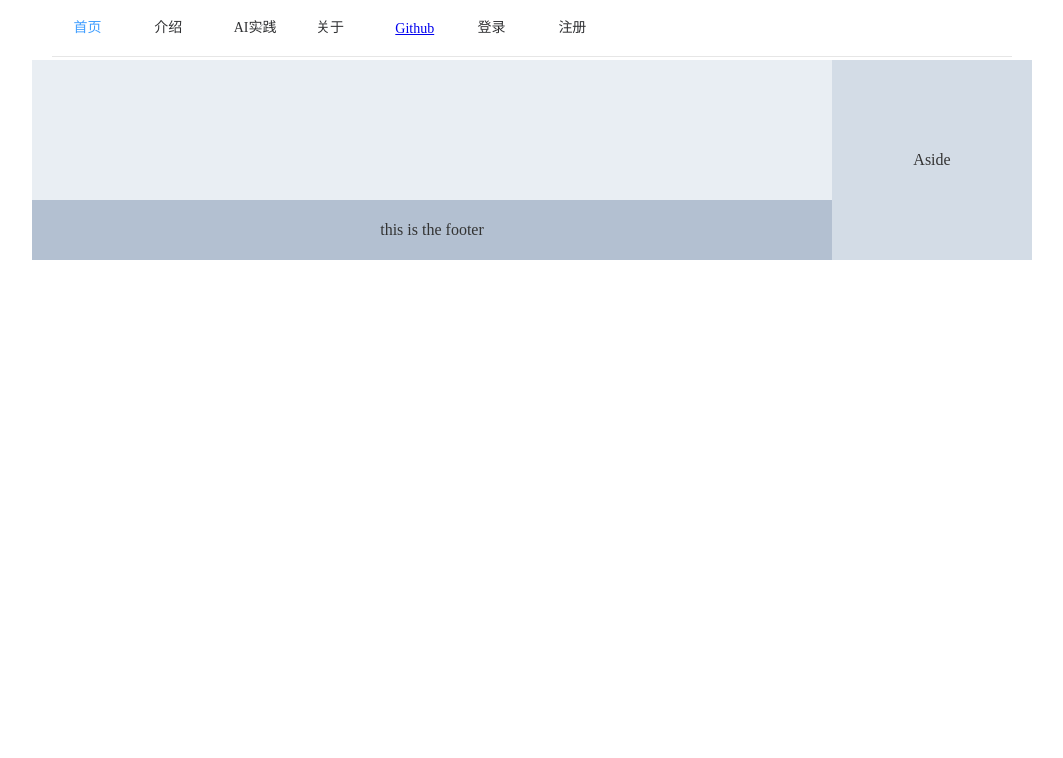
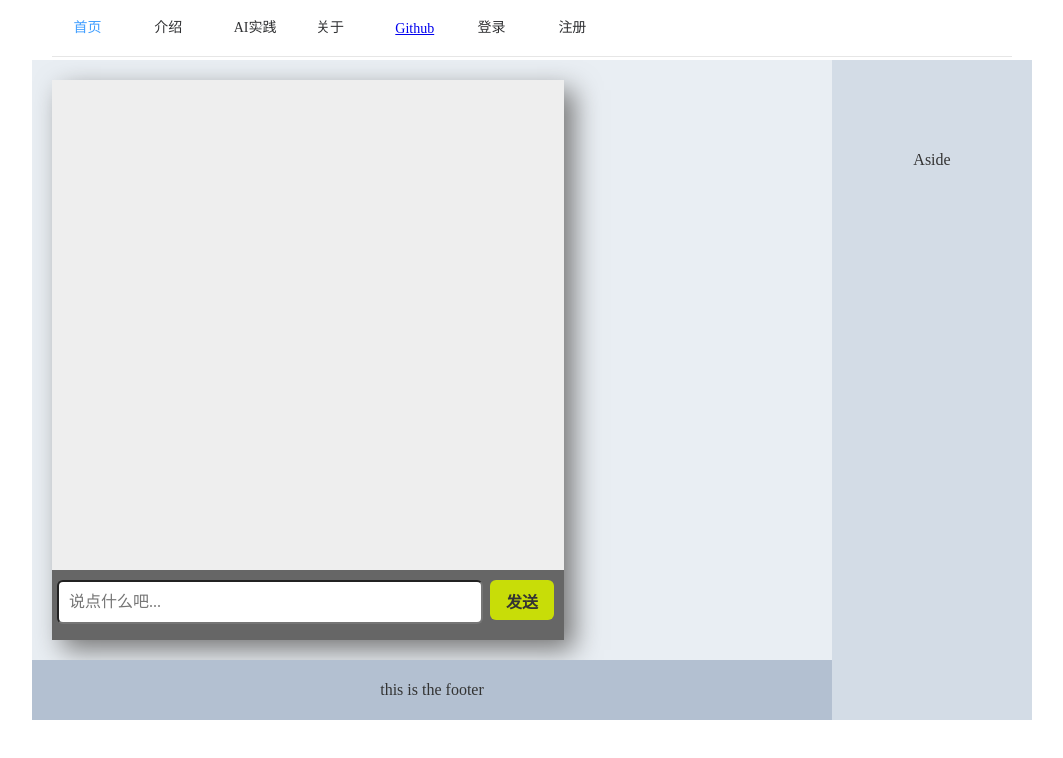
Before and after one commit to panpaul/zerocup, a Nuxt app in the folder frontend/: page /robot in a window 1280 px wide. Shown: the top 758 px of the page, without its empty margins (108-1171 px from the left). Built offline with nearby package versions, Linux system fonts and the light colour scheme.

Commit message:
add robot demo

```diff
--- a/frontend/package.json
+++ b/frontend/package.json
@@ -18,7 +18,8 @@
     "nuxt": "^2.0.0",
     "vue": "latest",
     "vuex": "^3.1.1",
-    "vuex-persistedstate": "^2.5.4"
+	"vuex-persistedstate": "^2.5.4",
+	"jquery": "^3.4.1"
   },
   "devDependencies": {}
 }
--- /dev/null
+++ b/frontend/pages/robot.vue
@@ -0,0 +1,135 @@
+<template>
+    <div id="container">
+        <ul class="content" ref="charView">
+            <li v-for="(item, index) in messageList" :key="index">
+                <span :class="'span'+(item.myself?'right':'left')">{{item.message}}</span>
+            </li>
+        </ul>
+        <div class="footer">
+            <input id="text" type="text" v-model.trim="inputValue" @keyup.enter='chat' placeholder="说点什么吧...">
+            <span id="btn" @click="btn2()">发送</span>
+        </div>
+    </div>
+</template>
+
+<script>
+import $ from 'jquery'
+var content  = $(".content")
+
+export default{
+
+    name:'robot',
+    data() {
+        return {
+             //输入的内容,事先约定好的
+            inputValue: '',
+            //聊天的数组内容
+            messageList: []
+        }
+    },
+    methods: {
+            btn2(){
+                this.messageList.push({
+                    message: this.inputValue,
+                    myself: true
+                })
+                $.ajax({
+                    url: 'http://www.tuling123.com/openapi/api',
+                    type: 'post',
+                    data: {
+                        key: '',//apikey
+                        info: this.inputValue
+                    },
+                    success: (data) => {
+                        this.messageList.push({
+                            message: data.text,
+                            myself: false
+                        });
+
+                    }
+                })
+                this.inputValue=""
+            }
+         },
+         mounted() {
+             this.box=this.$refs.charView;
+         },
+}
+</script>
+<style scoped="">
+     * {
+            margin: 0;
+            padding: 0;
+            list-style: none;
+            font-family: '微软雅黑'
+        }
+        #container {
+            width: 40vw;
+            height: 70vh;
+            background: #eee;
+            position: relative;
+            box-shadow: 10px 10px 25px #777;
+        }
+        .footer {
+            width: 40vw;
+            height: 70px;
+            background: #666;
+            position: absolute;
+            bottom: 0;
+            overflow: hidden;
+
+        }
+        .footer input {
+            margin-top: 10px;
+            width: 33vw;
+            height: 5vh;
+            outline: none;
+            font-size: 16px;
+            text-indent: 10px;
+            position: absolute;
+            border-radius: 6px;
+           margin-left: 5px;
+        }
+        .footer span {
+            margin-top: 10px;
+            display: inline-block;
+            width: 5vw;
+            height: 5vh;
+            background: rgb(200, 221, 8);
+            font-weight: 900;
+            line-height: 45px;
+            cursor: pointer;
+            text-align: center;
+            position: absolute;
+            right: 10px;
+            border-radius: 6px;
+        }
+        .content {
+            font-size: 20px;
+            width: 40vw;
+            height: 61vh;
+            overflow: auto;
+        }
+        .content li {
+            margin-top: 10px;
+            display: block;
+            clear: both;
+            overflow: hidden;
+        }
+        .content li span{
+            padding: 10px;
+            border-radius: 10px;
+            max-width: 310px;
+            border: 1px solid #ccc;
+            box-shadow: 0 0 3px #ccc;
+            word-break: break-all
+        }
+        .content li span.spanleft {
+            float: left;
+            background: #fff;
+        }
+        .content li span.spanright {
+            float: right;
+            background: #7cfc00;
+        }
+</style>
```
